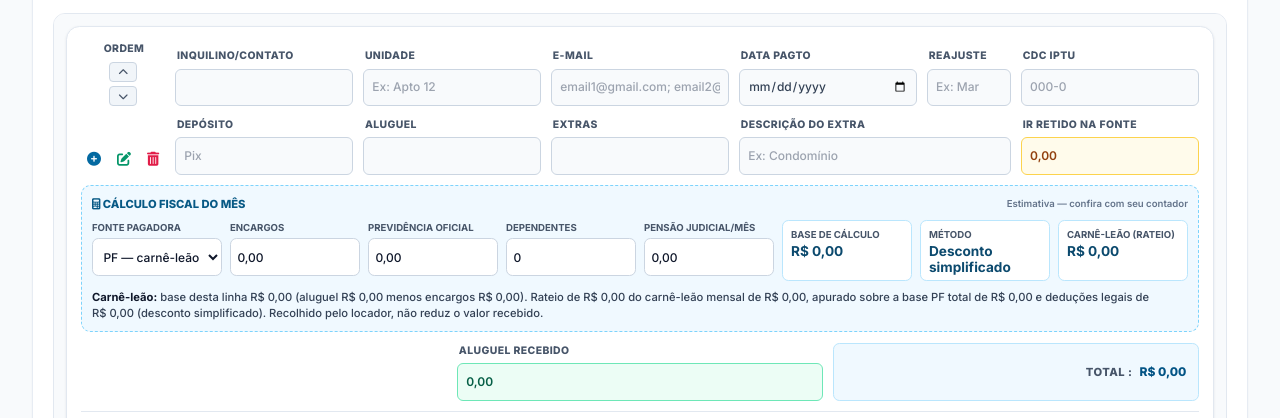
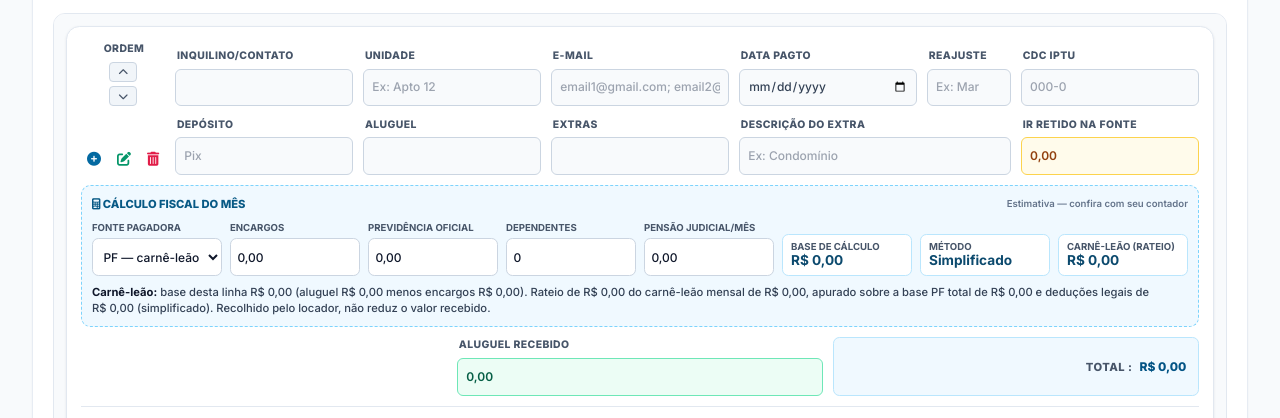
Before and after one commit to centersoft-web/management-center, a plain HTML site: page Gestão de Aluguéis.html in a window 1280 px wide. Shown: the part 382-800 px from the top of the page. Drawn offline with nearby package versions, Linux system fonts and the light colour scheme.

Commit message:
Add files via upload

```diff
--- a/Gestão de Aluguéis.html
+++ b/Gestão de Aluguéis.html
@@ -249,6 +249,21 @@
             line-height: 1.45;
             color: #334155;
         }
+        /* Caixas de saída com a mesma altura dos campos de entrada */
+        .calc-out {
+        align-self: end;          /* alinha a base da caixa com a base do campo */
+        height: 2.65rem;          /* mesma altura do input/select */
+        box-sizing: border-box;
+        display: flex;
+        flex-direction: column;
+        justify-content: center;
+        padding: 0.15rem 0.5rem;
+        overflow: hidden;
+       }
+       .calc-out span,
+       .calc-out b {
+       line-height: 1.1;         /* evita que o texto estoure a altura */
+       }
         .calc-memo strong { color: #0f172a; }
         .calc-cell[data-fonte="PF"] .pj-only,
         .calc-cell[data-fonte="PJ"] .pf-only { display: none; }
@@ -516,7 +531,7 @@
     }
     function calcAluguelBase2026(rendTrib, dedLegais = 0, permitirSimpl = true) {
         const c = calcM(rendTrib, dedLegais, permitirSimpl);
-        const metodo = !permitirSimpl ? 'Sem desconto simplificado' : (dedLegais > FISCAL.simpM ? 'Deduções legais' : 'Desconto simplificado');
+        const metodo = !permitirSimpl ? 'Completo' : (dedLegais > FISCAL.simpM ? 'Deduções legais' : 'Simplificado');
         const f = faixaM(c.base);
         return { rendTrib: c.rendTrib, dedLegais, metodo, ded: c.ded, base: c.base, aliq: f.aliq, parcela: f.parcela, bruto: c.bruto, red: c.red, ir: c.ir };
     }
@@ -586,7 +601,7 @@
             } else {
                 imposto = parseBR(irInput.value) || 0;
                 metodo = 'Manual';
-                rotulo = 'IR informado (manual)';
+                rotulo = 'IR informado';
                 memo = '<strong>IR manual:</strong> o valor do IR retido foi digitado diretamente nesta linha; o carnê-leão não é calculado para ela.';
             }
 
@@ -710,8 +725,8 @@
                         <label>Fonte pagadora</label>
                         <select class="in-fonte" onchange="autoCalc(this)">
                             <option value="PF">PF — carnê-leão</option>
-                            <option value="PJ">PJ — retenção na fonte</option>
-                            <option value="manual">Manual — IR informado</option>
+                            <option value="PJ">PJ — IR na fonte</option>
+                            <option value="manual">Manual</option>
                         </select>
                     </div>
                     <div class="calc-field">
```
